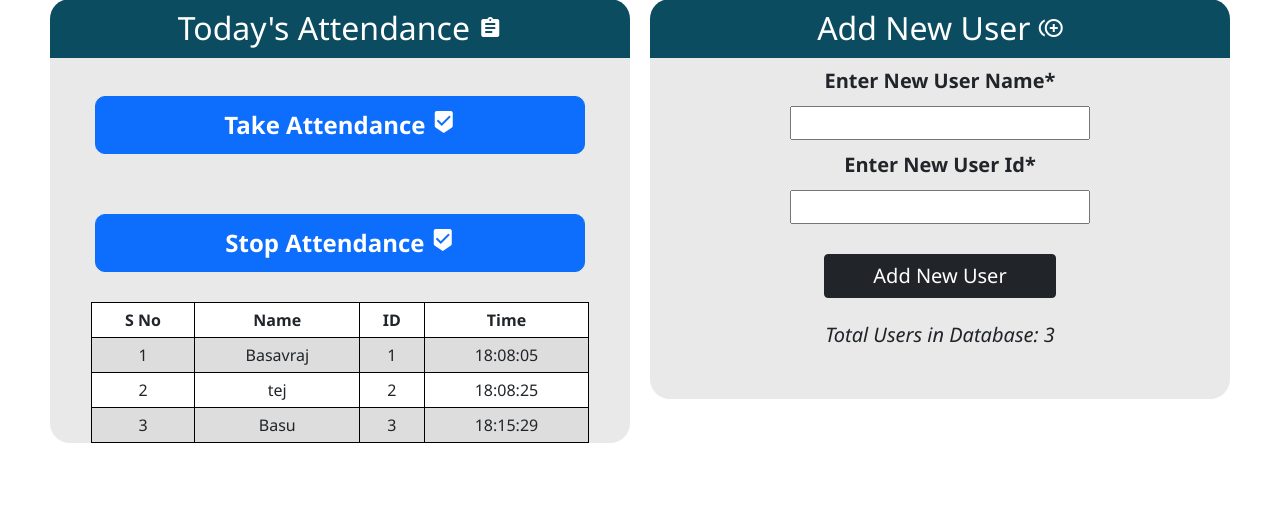
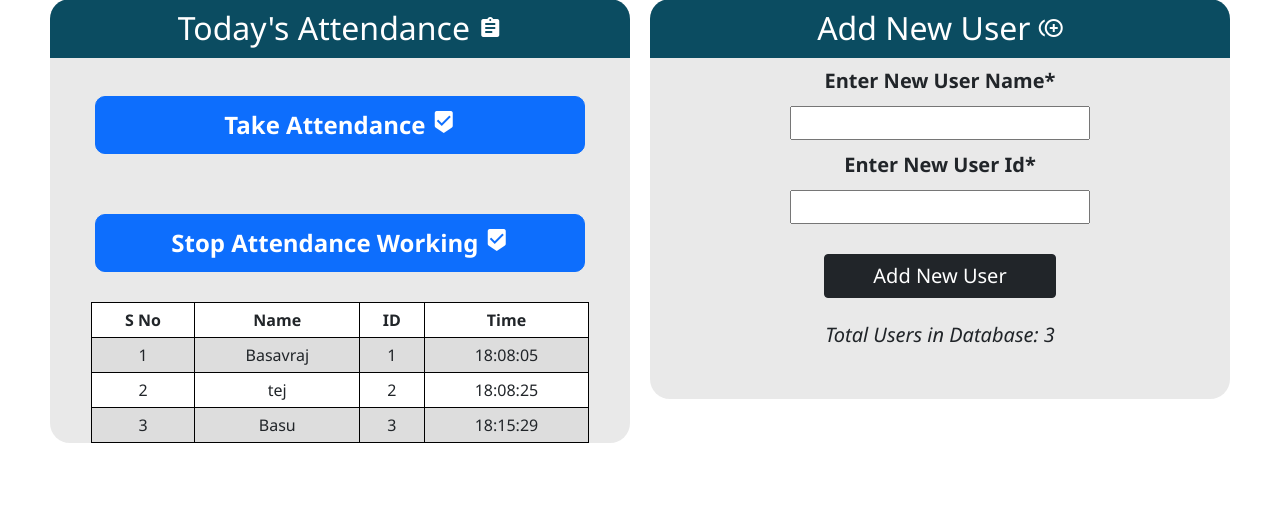
Before and after one commit to basavrajnjaliminche/Project_FR, a Flask app: page / in a window 1280 px wide. Shown: the part 174-686 px from the top of the page. Run offline with Flask 2, Linux system fonts and the light colour scheme.

Commit message:
Bttton added

```diff
--- a/face-recognition-based-attendance-system/templates/home.html
+++ b/face-recognition-based-attendance-system/templates/home.html
@@ -82,8 +82,8 @@
                 </button>
                 <button
                     style="font-size: 24px;font-weight: bold;border-radius: 10px;width:490px;padding: 10px;margin-top: 30px;margin-bottom: 30px;"
-                    type='submit' class='btn btn-primary'>Stop Attendance <i
-                        class="material-icons">beenhere</i>
+                    type='submit' class='btn btn-primary'>Stop Attendance Working <i
+                        class="material-icons"> beenhere</i>
                 </button>
             </a>
             <table style="background-color: white;">
```
